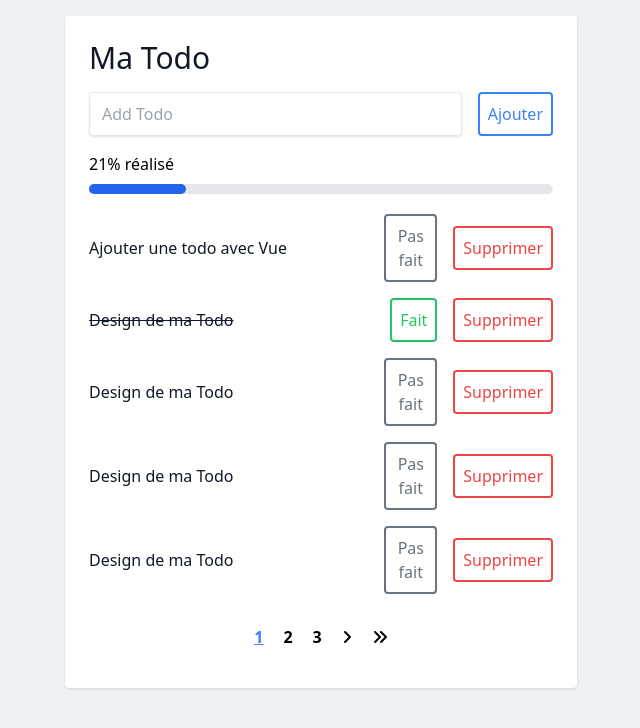
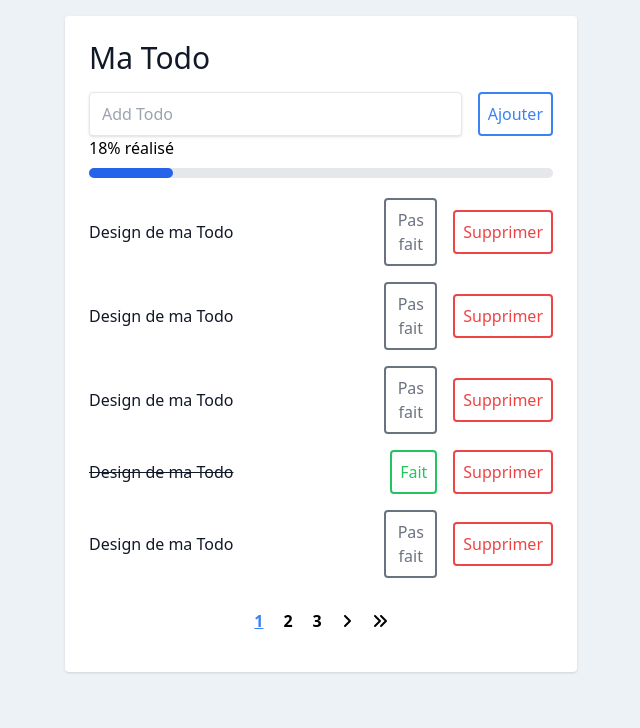
Before and after one commit to TristanShz/ToDoApp-VueJS, a Vue app: page / in a window 1280 px wide. Shown: the top 728 px of the page, without its empty margins (319-959 px from the left). Built offline with nearby package versions, Linux system fonts and the light colour scheme.

Commit message:
Switch in components structure

```diff
--- a/src/App.vue
+++ b/src/App.vue
@@ -7,87 +7,19 @@
         >
           <div class="mb-4">
             <h1 class="text-3xl text-gray-900">Ma Todo</h1>
-            <div class="flex mt-4">
-              <input
-                class="shadow appearance-none border rounded w-full py-2 px-3 mr-4 text-gray-700"
-                placeholder="Add Todo"
-                v-model="description"
-                @keyup.enter="addTodo()"
-              />
-              <button
-                class="flex p-2 border-2 rounded text-blue-500 border-blue-500 hover:text-white hover:bg-blue-500"
-                @click="addTodo()"
-              >
-                Ajouter
-              </button>
-            </div>
           </div>
-          <div class="mb-5">
-            <div class="mb-2">{{ pourcentageDone }}% réalisé</div>
-            <div class="w-full bg-gray-200 rounded-full h-2.5 dark:bg-gray-700">
-              <div
-                class="bg-blue-600 h-2.5 rounded-full"
-                :style="{
-                  width: `${pourcentageDone}%`,
-                }"
-              ></div>
-            </div>
-          </div>
-          <div>
-            <div
-              v-for="todo in todoByPages"
-              :key="todo.id"
-              class="flex mb-4 items-center"
-            >
-              <p
-                class="w-full text-gray-900"
-                :class="{ 'line-through': todo.done }"
-              >
-                {{ todo.description }}
-              </p>
-              <button
-                class="flex p-2 ml-4 mr-2 border-2 rounded hover:text-white"
-                :class="[
-                  todo.done
-                    ? 'text-green-500 border-green-500 hover:bg-green-500'
-                    : 'text-gray-500 border-gray-500 hover:bg-gray-500',
-                ]"
-                @click="todo.done = !todo.done"
-              >
-                {{ todo.done ? "Fait" : "Pas fait" }}
-              </button>
-              <button
-                class="flex p-2 ml-2 border-2 rounded text-red-500 border-red-500 hover:text-white hover:bg-red-500"
-                @click="removeTodo(todo.id)"
-              >
-                Supprimer
-              </button>
-            </div>
-          </div>
-          <div class="flex items-center justify-center" id="pagination">
-            <span v-show="currentPage !== 1" @click="currentPage = 1">
-              <font-awesome-icon icon="fa-solid fa-angles-left"
-            /></span>
-            <span v-show="currentPage !== 1" @click="currentPage -= 1">
-              <font-awesome-icon icon="fa-solid fa-angle-left"
-            /></span>
-            <span
-              v-for="number in numberOfPage()"
-              :key="number"
-              @click="currentPage = number + 1"
-              :class="{ currentPage: number + 1 == currentPage }"
-              >{{ number + 1 }}
-            </span>
-            <span v-show="currentPage !== maxPage" @click="currentPage += 1">
-              <font-awesome-icon icon="fa-solid fa-angle-right"
-            /></span>
-            <span
-              v-show="currentPage !== maxPage"
-              @click="currentPage = maxPage"
-            >
-              <font-awesome-icon icon="fa-solid fa-angles-right"
-            /></span>
-          </div>
+          <todo-input @onAddTodo="addTodo" />
+          <todo-progressbar v-bind:pourcentageDone="pourcentageDone" />
+          <todo-card
+            v-bind:todoByPages="todoByPages"
+            @onDeleteTodo="removeTodo"
+          />
+          <todo-pagination
+            v-bind:pageSize="pageSize"
+            v-bind:currentPage="currentPage"
+            v-bind:maxPage="maxPage"
+            @onPageSet="setCurrentPage"
+          />
         </div>
       </div>
     </div>
@@ -95,31 +27,23 @@
 </template>
 
 <script>
-const PAGE_SIZE = 5;
-
+import TodoInput from "@/components/TodoInput.vue";
+import TodoPagination from "@/components/TodoPagination.vue";
+import TodoCard from "@/components/TodoCard.vue";
+import TodoProgressbar from "@/components/TodoProgressbar.vue";
 export default {
   name: "App",
+  components: {
+    TodoInput,
+    TodoPagination,
+    TodoCard,
+    TodoProgressbar,
+  },
   data() {
     return {
-      pageSize: PAGE_SIZE,
-      description: "",
+      pageSize: 5,
       currentPage: 1,
       todos: [
-        {
-          id: 14,
-          done: false,
-          description: "Ajouter une todo avec Vue",
-        },
-        {
-          id: 13,
-          done: true,
-          description: "Design de ma Todo",
-        },
-        {
-          id: 12,
-          done: false,
-          description: "Design de ma Todo",
-        },
         {
           id: 11,
           done: false,
@@ -180,11 +104,17 @@ export default {
   },
   computed: {
     pourcentageDone() {
-      let pourcentage = Math.floor(
-        (this.todos.filter((todo) => todo.done).length / this.todos.length) *
-          100
-      );
-      return pourcentage ? pourcentage : 0;
+      if (this.todos.length) {
+        return (
+          Math.floor(
+            (this.todos.filter((todo) => todo.done).length /
+              this.todos.length) *
+              100
+          ) + "%"
+        );
+      } else {
+        return "0%";
+      }
     },
     todoByPages() {
       return this.todos.slice(
@@ -198,14 +128,16 @@ export default {
     },
   },
   methods: {
-    addTodo() {
-      if (this.description) {
+    addTodo(description) {
+      let id;
+      if (this.todos.length) id = this.todos[0].id + 1;
+      else id = 1;
+      if (description) {
         let newTodo = {
-          id: this.todos[0].id + 1,
+          id: id,
           done: false,
-          description: this.description,
+          description: description,
         };
-        this.description = "";
         this.todos.unshift(newTodo);
       }
     },
@@ -217,10 +149,11 @@ export default {
       );
     },
 
-    numberOfPage() {
-      let pageArr = [];
-      for (let i = 0; i < this.maxPage; i++) pageArr.push(i);
-      return pageArr;
+    setCurrentPage(page) {
+      if (page == "max") this.currentPage = this.maxPage;
+      if (page <= 0) this.currentPage = 1;
+      else if (page > this.maxPage) this.currentPage = this.maxPage;
+      else this.currentPage = page;
     },
   },
 };
--- /dev/null
+++ b/src/components/TodoCard.vue
@@ -0,0 +1,44 @@
+<template lang="">
+  <div>
+    <div
+      v-for="todo in todoByPages"
+      :key="todo.id"
+      class="flex mb-4 items-center"
+    >
+      <p class="w-full text-gray-900" :class="{ 'line-through': todo.done }">
+        {{ todo.description }}
+      </p>
+      <button
+        class="flex p-2 ml-4 mr-2 border-2 rounded hover:text-white"
+        :class="[
+          todo.done
+            ? 'text-green-500 border-green-500 hover:bg-green-500'
+            : 'text-gray-500 border-gray-500 hover:bg-gray-500',
+        ]"
+        @click="todo.done = !todo.done"
+      >
+        {{ todo.done ? "Fait" : "Pas fait" }}
+      </button>
+      <button
+        class="flex p-2 ml-2 border-2 rounded text-red-500 border-red-500 hover:text-white hover:bg-red-500"
+        @click="removeTodo(todo.id)"
+      >
+        Supprimer
+      </button>
+    </div>
+  </div>
+</template>
+<script>
+export default {
+  props: {
+    todoByPages: Array,
+  },
+
+  methods: {
+    removeTodo(id) {
+      this.$emit("onDeleteTodo", id);
+    },
+  },
+};
+</script>
+<style lang=""></style>
--- /dev/null
+++ b/src/components/TodoInput.vue
@@ -0,0 +1,32 @@
+<template>
+  <div class="flex mt-4">
+    <input
+      class="shadow appearance-none border rounded w-full py-2 px-3 mr-4 text-gray-700"
+      placeholder="Add Todo"
+      v-model="description"
+      @keyup.enter="addTodo"
+    />
+    <button
+      class="flex p-2 border-2 rounded text-blue-500 border-blue-500 hover:text-white hover:bg-blue-500"
+      @click="addTodo"
+    >
+      Ajouter
+    </button>
+  </div>
+</template>
+
+<script>
+export default {
+  data() {
+    return {
+      description: "",
+    };
+  },
+  methods: {
+    addTodo() {
+      this.$emit("onAddTodo", this.description);
+      this.description = "";
+    },
+  },
+};
+</script>
--- /dev/null
+++ b/src/components/TodoPagination.vue
@@ -0,0 +1,44 @@
+<template lang="">
+  <div class="flex items-center justify-center" id="pagination">
+    <span v-show="currentPage !== 1" @click="setCurrentPage(1)">
+      <font-awesome-icon icon="fa-solid fa-angles-left"
+    /></span>
+    <span v-show="currentPage !== 1" @click="setCurrentPage(currentPage - 1)">
+      <font-awesome-icon icon="fa-solid fa-angle-left"
+    /></span>
+    <span
+      v-for="number in maxPage"
+      :key="number"
+      @click="setCurrentPage(number)"
+      :class="{ currentPage: number == currentPage }"
+      >{{ number }}
+    </span>
+    <span
+      v-show="currentPage !== maxPage"
+      @click="setCurrentPage(currentPage + 1)"
+    >
+      <font-awesome-icon icon="fa-solid fa-angle-right"
+    /></span>
+    <span v-show="currentPage !== maxPage" @click="setCurrentPage(max)">
+      <font-awesome-icon icon="fa-solid fa-angles-right"
+    /></span>
+  </div>
+</template>
+<script>
+export default {
+  data() {
+    return {};
+  },
+  props: {
+    pageSize: Number,
+    currentPage: Number,
+    maxPage: Number,
+  },
+  methods: {
+    setCurrentPage(page) {
+      this.$emit("onPageSet", page);
+    },
+  },
+};
+</script>
+<style lang=""></style>
--- /dev/null
+++ b/src/components/TodoProgressbar.vue
@@ -0,0 +1,21 @@
+<template lang="">
+  <div class="mb-5">
+    <div class="mb-2">{{ pourcentageDone }} réalisé</div>
+    <div class="w-full bg-gray-200 rounded-full h-2.5 dark:bg-gray-700">
+      <div
+        class="bg-blue-600 h-2.5 rounded-full"
+        :style="{
+          width: pourcentageDone,
+        }"
+      ></div>
+    </div>
+  </div>
+</template>
+<script>
+export default {
+  props: {
+    pourcentageDone: String,
+  },
+};
+</script>
+<style lang=""></style>
```
